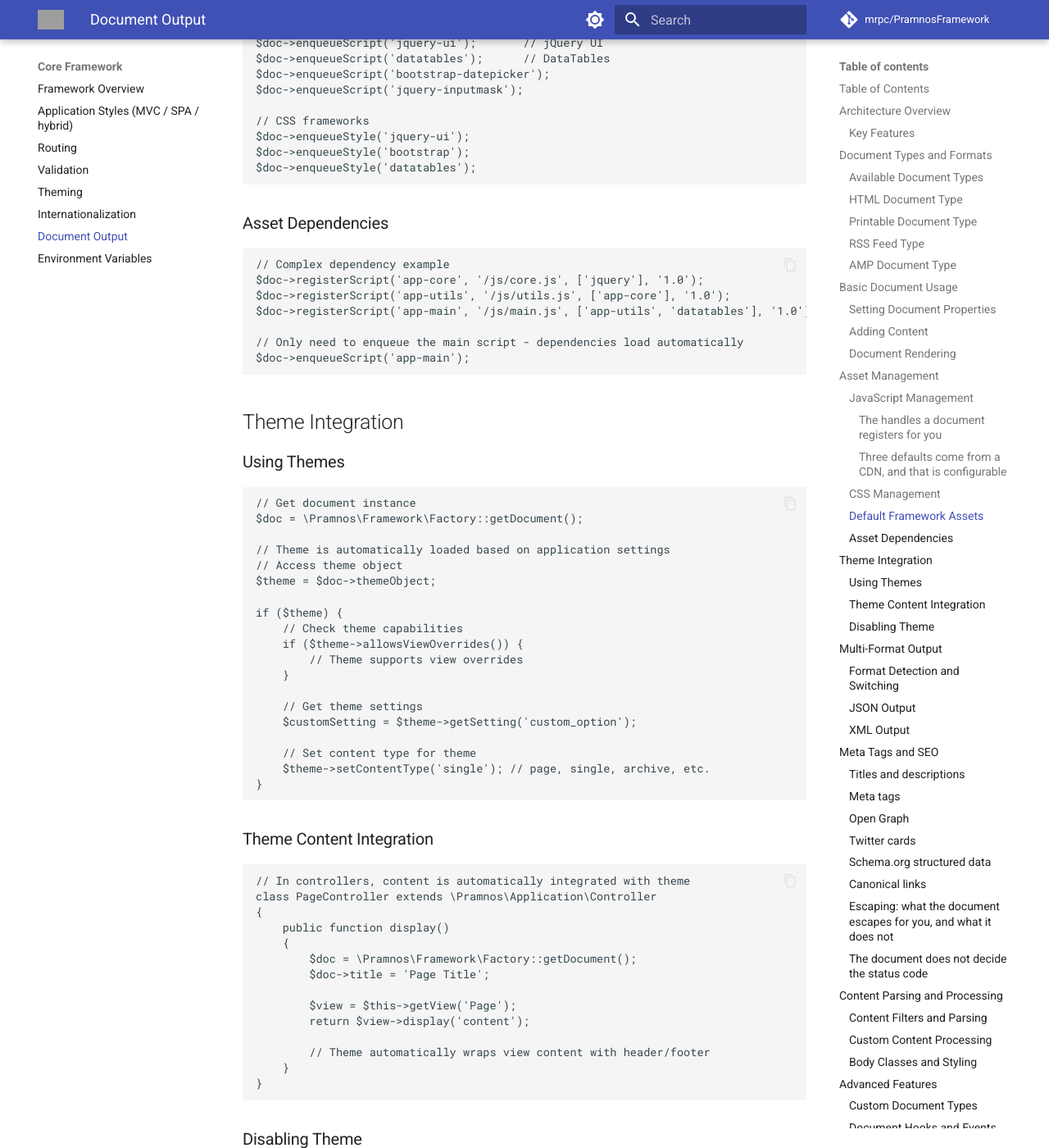
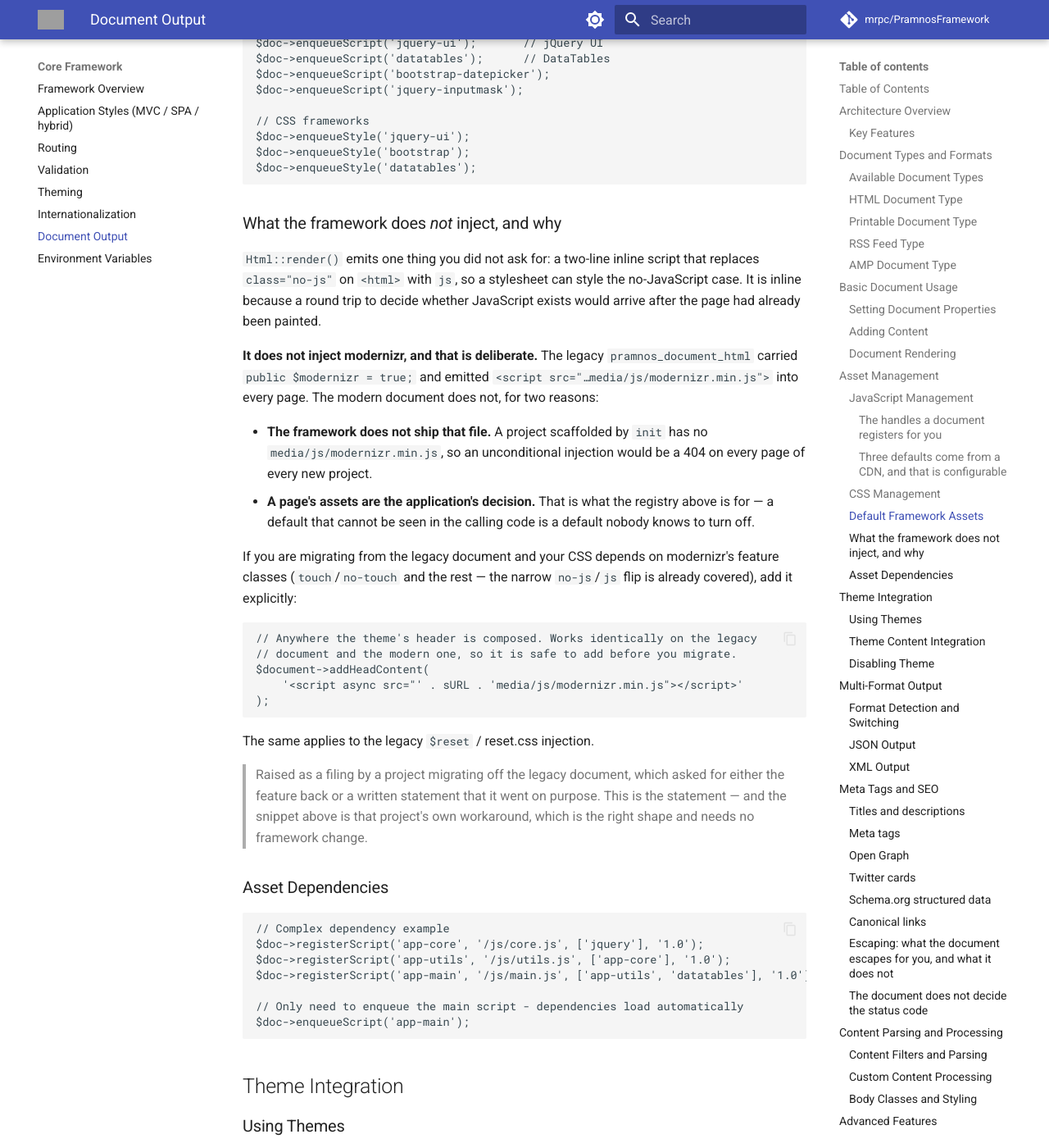
Before and after one commit to mrpc/PramnosFramework, an MkDocs documentation site: the page built from docs/Pramnos_Document_Output_Guide.md, in a window 1280 px wide and 1400 px high, scrolled down 8289 px. Shown: the whole window at 82% size. Built offline with MkDocs 1.6.1 and Material for MkDocs 9.7.7, drawn with Linux system fonts in a browser that asks for light colours; comment, search, counter and statistics services are not loaded; grey boxes are pictures that could not be loaded.

Commit message:
docs(document): modernizr went on purpose, and here is what to do instead
A project migrating off the legacy document filed the missing modernizr
injection, and asked for either the feature back or a written statement that it
was removed deliberately. This is the statement.

The legacy pramnos_document_html carried `public $modernizr = true;` and emitted
a script tag into every page. The modern document does not, for two reasons
worth writing down rather than leaving to be rediscovered: the framework does not
ship media/js/modernizr.min.js, so an unconditional injection would 404 on every
page of every scaffolded project; and a page's assets are the application's
decision, which is what the asset registry is for. A default that cannot be seen
in the calling code is a default nobody knows to turn off.

The guide now names what render() *does* inject — the two-line no-js/js flip,
inline because a round trip to decide whether JavaScript exists would arrive
after the page was painted — and gives the addHeadContent() snippet for a theme
that needs the rest of modernizr's feature classes. That snippet is the filing
project's own workaround: it works identically on both documents, so it is safe
to add before migrating, and it needs no framework change. The same applies to
the legacy reset.css injection.

````diff
--- a/docs/Pramnos_Document_Output_Guide.md
+++ b/docs/Pramnos_Document_Output_Guide.md
@@ -3,6 +3,7 @@ use_cases:
   - Adding CSS/JS assets or meta tags to a page
   - Serving the same controller output as HTML, JSON or another format
   - Working with the Document object or SEO metadata
+  - Migrating a theme from the legacy document to the modern one
 ---
 
 # Pramnos Framework - Document & Output System Guide
@@ -386,6 +387,44 @@ $doc->enqueueStyle('jquery-ui');
 $doc->enqueueStyle('bootstrap');
 $doc->enqueueStyle('datatables');
 ```
+
+### What the framework does *not* inject, and why
+
+`Html::render()` emits one thing you did not ask for: a two-line inline script
+that replaces `class="no-js"` on `<html>` with `js`, so a stylesheet can style
+the no-JavaScript case. It is inline because a round trip to decide whether
+JavaScript exists would arrive after the page had already been painted.
+
+**It does not inject modernizr, and that is deliberate.** The legacy
+`pramnos_document_html` carried `public $modernizr = true;` and emitted
+`<script src="…media/js/modernizr.min.js">` into every page. The modern document
+does not, for two reasons:
+
+- **The framework does not ship that file.** A project scaffolded by `init` has
+  no `media/js/modernizr.min.js`, so an unconditional injection would be a 404
+  on every page of every new project.
+- **A page's assets are the application's decision.** That is what the registry
+  above is for — a default that cannot be seen in the calling code is a default
+  nobody knows to turn off.
+
+If you are migrating from the legacy document and your CSS depends on
+modernizr's feature classes (`touch`/`no-touch` and the rest — the narrow
+`no-js`/`js` flip is already covered), add it explicitly:
+
+```php
+// Anywhere the theme's header is composed. Works identically on the legacy
+// document and the modern one, so it is safe to add before you migrate.
+$document->addHeadContent(
+    '<script async src="' . sURL . 'media/js/modernizr.min.js"></script>'
+);
+```
+
+The same applies to the legacy `$reset` / reset.css injection.
+
+> Raised as a filing by a project migrating off the legacy document, which asked
+> for either the feature back or a written statement that it went on purpose.
+> This is the statement — and the snippet above is that project's own
+> workaround, which is the right shape and needs no framework change.
 
 ### Asset Dependencies
 
````
